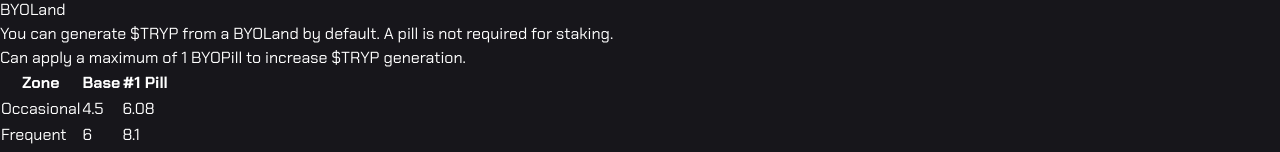
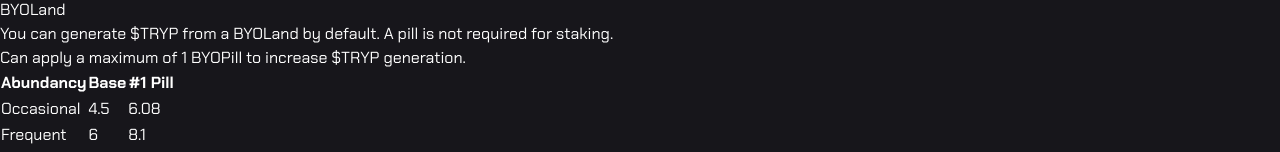
Before and after one commit to jkdale/byodocs, a Next.js app: page /docs/tryp-calculator in a window 1280 px wide. Shown: the part 386-538 px from the top of the page. Built offline with nearby package versions, Linux system fonts and the light colour scheme; what @badrap/bar-of-progress would draw is missing.

Commit message:
:hammer: incorrect table header for byoland

```diff
--- a/src/pages/docs/tryp-calculator.mdx
+++ b/src/pages/docs/tryp-calculator.mdx
@@ -43,7 +43,7 @@ Can apply a maximum of 1 BYOPill to increase $TRYP generation.
 <table className="table-auto">
   <thead>
     <tr>
-      <th>Zone</th>
+      <th>Abundancy</th>
       <th>Base</th>
       <th>#1 Pill</th>
     </tr>
```
